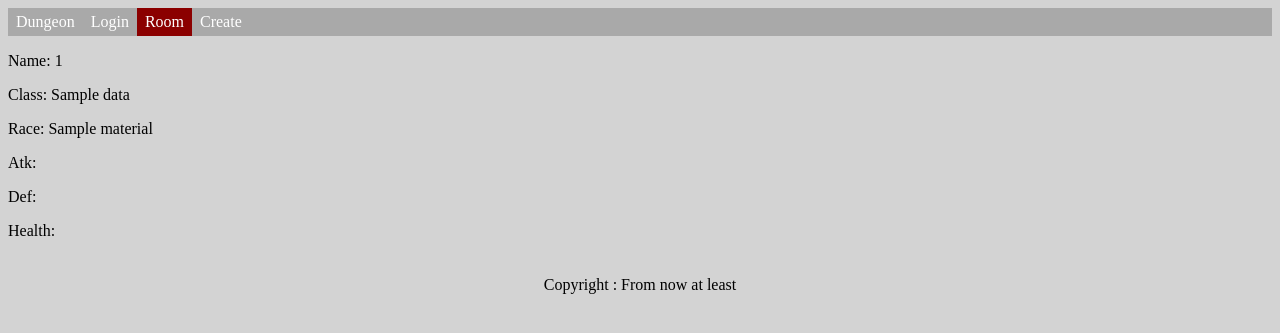
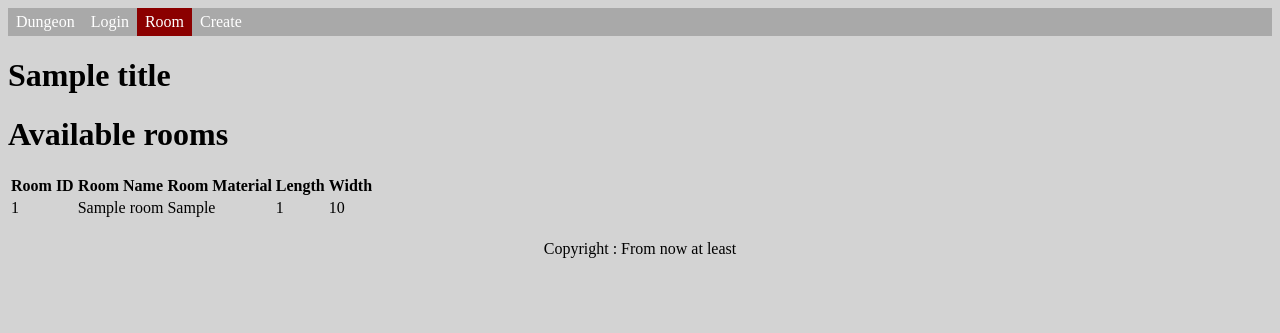
Before and after one commit to LeoKnox/python_dungeon, a Python web app: template application/templates/edit.html in a window 1280 px wide. Shown: the top 333 px of the page. Run offline with Jinja, Linux system fonts and the light colour scheme; the template is opened without the code that fills it: most values are stand-ins (such as "Sample title", 1, 10 or a date in 2020).

Commit message:
Add files via upload

```diff
--- a/application/templates/edit.html
+++ b/application/templates/edit.html
@@ -1,11 +1,29 @@
 {% extends "layout.html" %}
 {% block content %}
-    <form>
-        <p>Name: {{ data.roomID }}</p>
-        <p>Class: {{ data.roomName }}</p>
-        <p>Race: {{ data.material }}</p>
-        <p>Atk:</p>
-        <p>Def:</p>
-        <p>Health:</p>
-    </form>
+<h1>{{ title }}</h1>
+{% if not rooms %}
+    <h1>No you have no rooms set</h1>
+{% else %}
+    <h1>Available rooms</h1>
+    <table>
+        <thead>
+        <tr>
+            <th>Room ID</th>
+            <th>Room Name</th>
+            <th>Room Material</th>
+            <th>Length</th>
+            <th>Width</th>
+        </tr>
+        </thead>
+        {% for room in rooms %}
+        <tr>
+            <td>{{ room["room_id"] }}</td>
+            <td>{{ room["room_name"] }}</td>
+            <td>{{ room["room_type"] }}</td>
+            <td>{{ room["room_length"] }}</td>
+            <td>{{ room["room_width"] }}</td>
+        </tr>
+        {% endfor %}
+    </table>
+{% endif %}
 {% endblock %}
```
Also changed, not shown: application/routes.py (+15 -4 lines).
